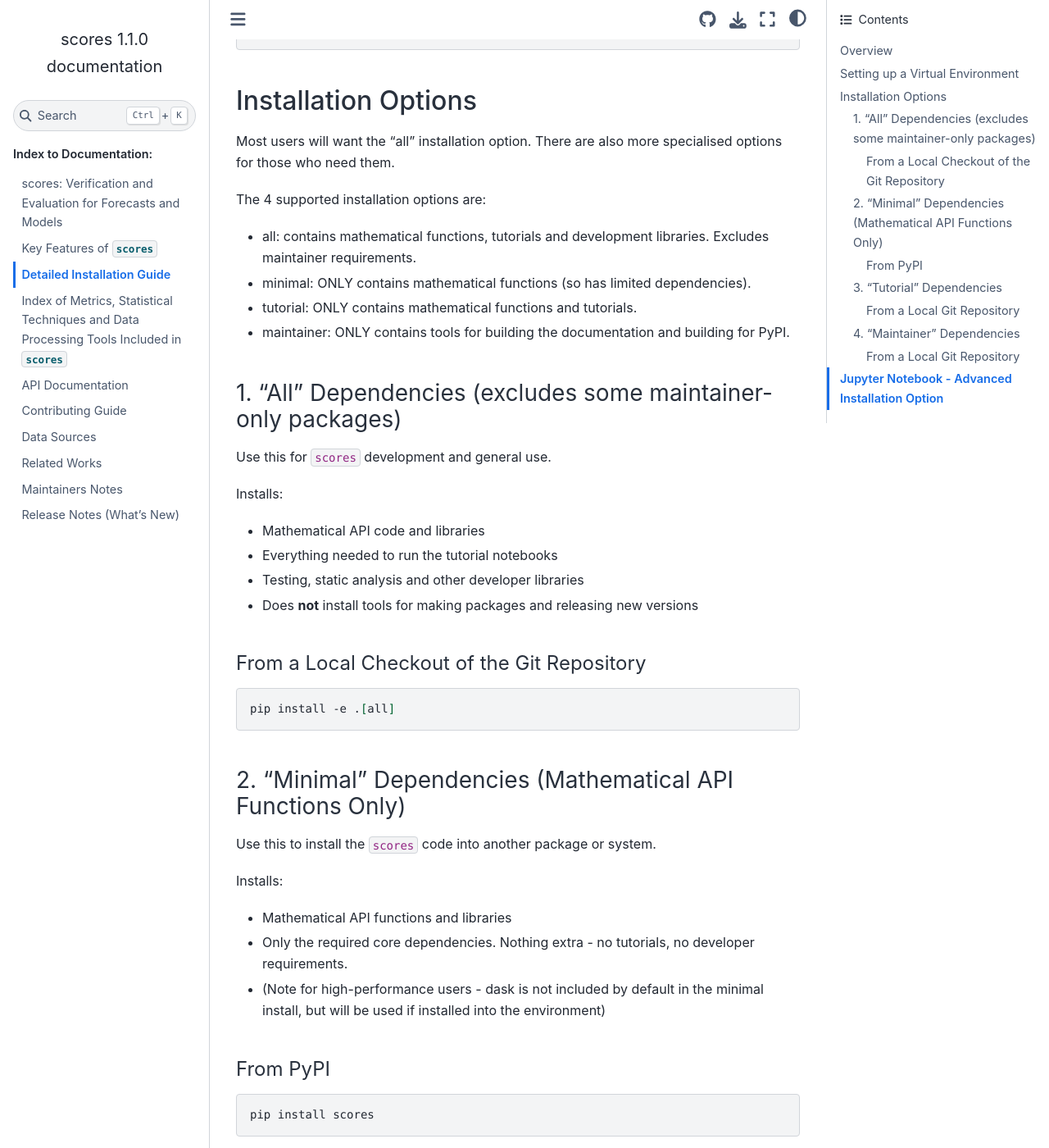
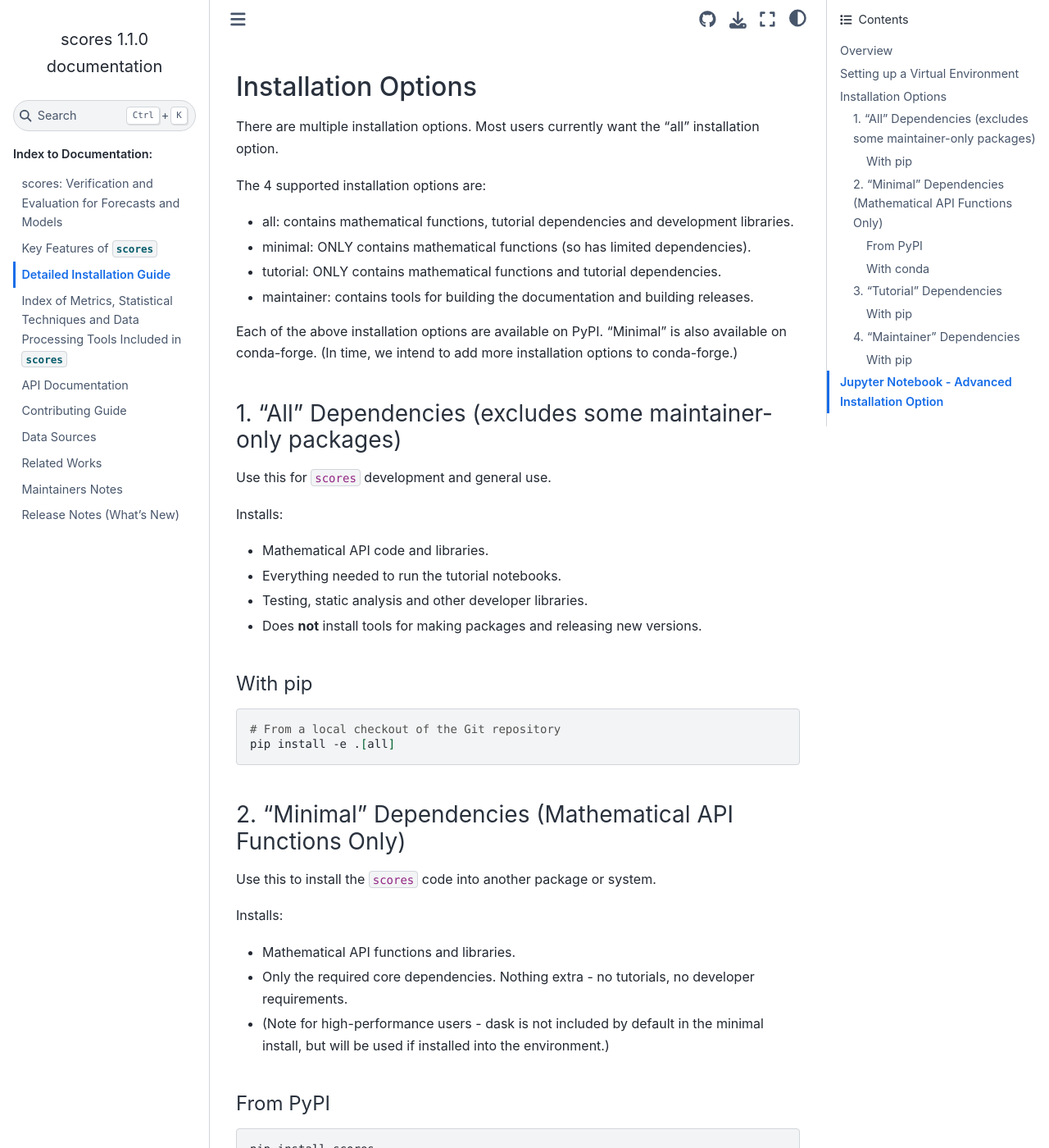
Before and after one commit to nci/scores, a Sphinx documentation site: the page built from docs/installation.md, in a window 1280 px wide and 1400 px high, scrolled down 964 px. Shown: the whole window at 82% size. Built offline with Sphinx 7.4.7 and the Sphinx Book theme 1.1.4, drawn with Linux system fonts in a browser that asks for light colours; pages that are not in the unit, such as notebooks, are missing from menus; some of the changed text lies outside the part shown.

Commit message:
Add conda install instructions to installation.md and README.md, plus various updates to README.md (#627)
* Add conda installation instructions to installation.md among other updates
* Change path to environment to named environment
* Updated installation instructions in README.md among other updates

---------

Signed-off-by: Stephanie Chong <168800785+Steph-Chong@users.noreply.github.com>
Co-authored-by: Nicholas Loveday <48701367+nicholasloveday@users.noreply.github.com>

````diff
--- a/docs/installation.md
+++ b/docs/installation.md
@@ -5,7 +5,7 @@
 This page describes:
 
 - Setting up a virtual environment.
-- The most common installation options for `scores`. (Expert users of pip and conda will note that more variations are possible).
+- The most common installation options for `scores`. (Expert users of pip and conda will note that more variations are possible.)
 - An advanced installation option for Jupyter Notebook, for users who wish to separate the Jupyter environment and the `scores` execution environment.
 
 ## Setting up a Virtual Environment
@@ -25,35 +25,37 @@ source <path_to_environment>/bin/activate
 
 Here is a command to create and activate a new virtual environment with *conda*
 ```py
-conda create -p <path_to_enviroment> python=3
-conda activate <path_to_environment>
-
+conda create --name <my-env>
+conda activate <my-env>
 ```
 
 ## Installation Options
 
-Most users will want the "all" installation option. There are also more specialised options for those who need them.
+There are multiple installation options. Most users currently want the "all" installation option.
 
 The 4 supported installation options are:
 
-- all: contains mathematical functions, tutorials and development libraries. Excludes maintainer requirements.
+- all: contains mathematical functions, tutorial dependencies and development libraries.
 - minimal: ONLY contains mathematical functions (so has limited dependencies).
-- tutorial: ONLY contains mathematical functions and tutorials.
-- maintainer: ONLY contains tools for building the documentation and building for PyPI.
+- tutorial: ONLY contains mathematical functions and tutorial dependencies.
+- maintainer: contains tools for building the documentation and building releases.
+
+Each of the above installation options are available on PyPI. "Minimal" is also available on conda-forge. (In time, we intend to add more installation options to conda-forge.)
 
 ### 1. "All" Dependencies (excludes some maintainer-only packages)
 
 Use this for `scores` development and general use.
 
 Installs:
-* Mathematical API code and libraries
-* Everything needed to run the tutorial notebooks
-* Testing, static analysis and other developer libraries
-* Does **not** install tools for making packages and releasing new versions
+* Mathematical API code and libraries.
+* Everything needed to run the tutorial notebooks.
+* Testing, static analysis and other developer libraries.
+* Does **not** install tools for making packages and releasing new versions.
 
-#### From a Local Checkout of the Git Repository
+#### With pip
 
 ```bash
+# From a local checkout of the Git repository
 pip install -e .[all]
 ```
 
@@ -61,26 +63,34 @@ pip install -e .[all]
 Use this to install the `scores` code into another package or system.
 
 Installs:
-* Mathematical API functions and libraries
+* Mathematical API functions and libraries.
 * Only the required core dependencies. Nothing extra - no tutorials, no developer requirements.
-* (Note for high-performance users - dask is not included by default in the minimal install, but will be used if installed into the environment)
+* (Note for high-performance users - dask is not included by default in the minimal install, but will be used if installed into the environment.)
 
 #### From PyPI
 
 ```bash
 pip install scores
 ```
+#### With conda
+
+```bash
+conda install conda-forge::scores
+```
+
+(Note: at present, only the "minimal" installation option is available from conda. In time, we intend to add more installation options to conda.)
 
 ### 3. "Tutorial" Dependencies
 Use this for running tutorials using `scores`, but when you don't need or want developer tools.
 
 Installs:
-* Mathematical API functions and libraries
-* JupyterLab, Plotly, and libraries for reading data, so that the tutorial notebooks can be run
+* Mathematical API functions and libraries.
+* JupyterLab, Plotly, and libraries for reading data, so that the tutorial notebooks can be run.
 
-#### From a Local Git Repository
+#### With pip
 
 ```bash
+# From a local checkout of the Git repository
 pip install .[tutorial]
 ```
 
@@ -88,13 +98,14 @@ pip install .[tutorial]
 Use this to build the docs, create packages and prepare new versions for release.
 
 Installs:
-* Mathematical API functions and libraries
-* Dependencies for building new versions of the `scores` package
-* Dependencies for building the documentation as HTML
+* Mathematical API functions and libraries.
+* Dependencies for building new versions of the `scores` package.
+* Dependencies for building the documentation as HTML.
 
-#### From a Local Git Repository
+#### With pip
 
 ```bash
+# From a local checkout of the Git repository
 pip install -e .[maintainer]
 ```
 
````
Also changed, not shown: README.md (+22 -15 lines).
